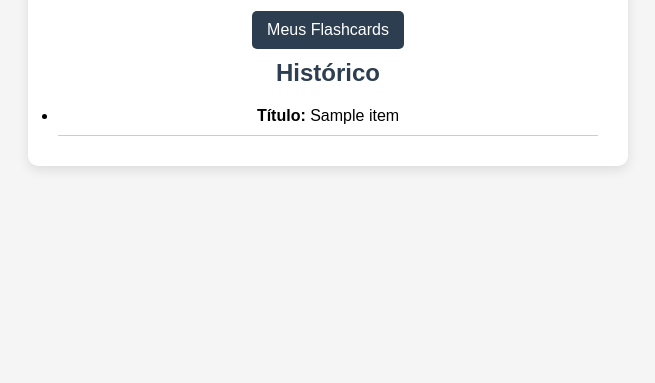
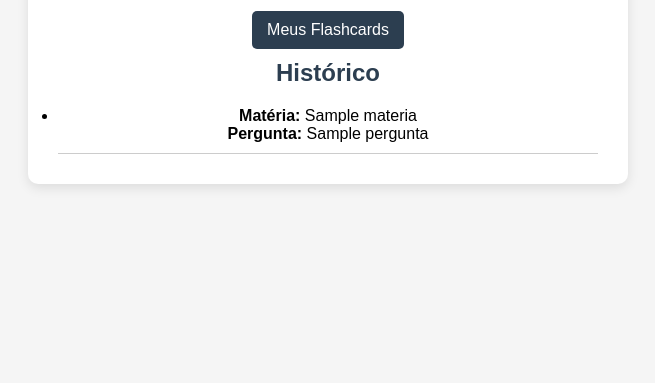
Before and after one commit to MariaCristiani/CardClass, a Flask app: template templates/perfil.html in a window 1280 px wide. Shown: the part 248-631 px from the top of the page, without its empty margins (312-967 px from the left). Run offline with Flask 3, Linux system fonts and the light colour scheme; the template is opened without the code that fills it: most values are stand-ins (such as "Sample title", 1, 10 or a date in 2020).

Commit message:
Update perfil.html

```diff
--- a/templates/perfil.html
+++ b/templates/perfil.html
@@ -16,13 +16,14 @@
             <ul class="historico-lista">
                 {% for item in historico %}
                     <li>
-                        <strong>Título:</strong> {{ item.titulo }}<br>
+                        <strong>Matéria:</strong> {{ item.materia }}<br>
+                        <strong>Pergunta:</strong> {{ item.pergunta }}
                     </li>
                     <hr>
                 {% endfor %}
             </ul>
         {% else %}
-            <p>Você ainda não respondeu nenhum flashcard.</p>
+            <p>Nenhum flashcard visualizado ainda.</p>
         {% endif %}
     </div>
 {% endblock %}
```
